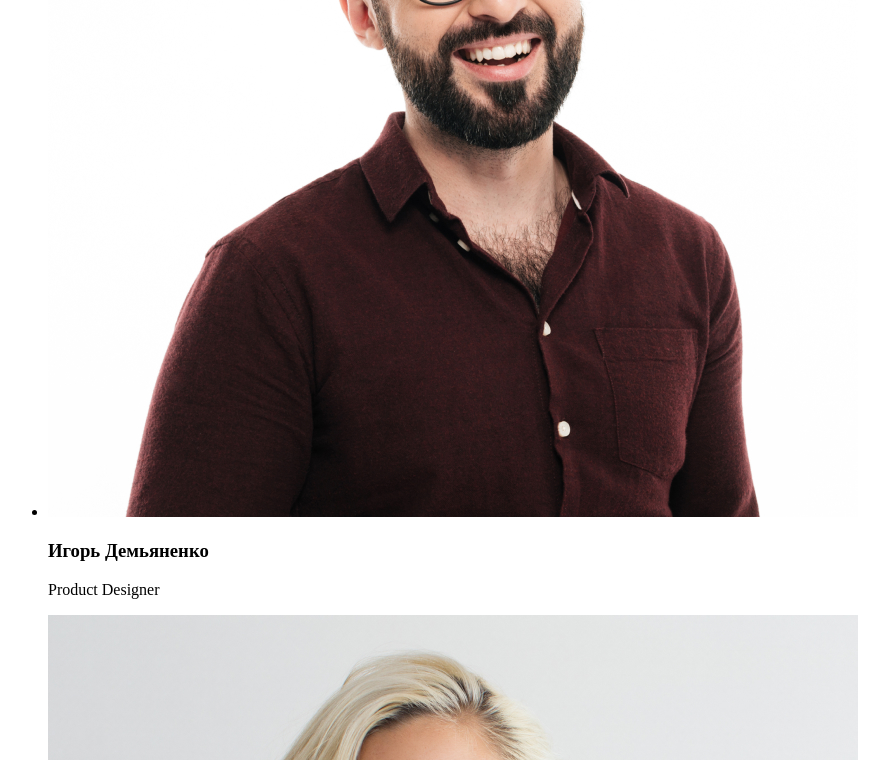
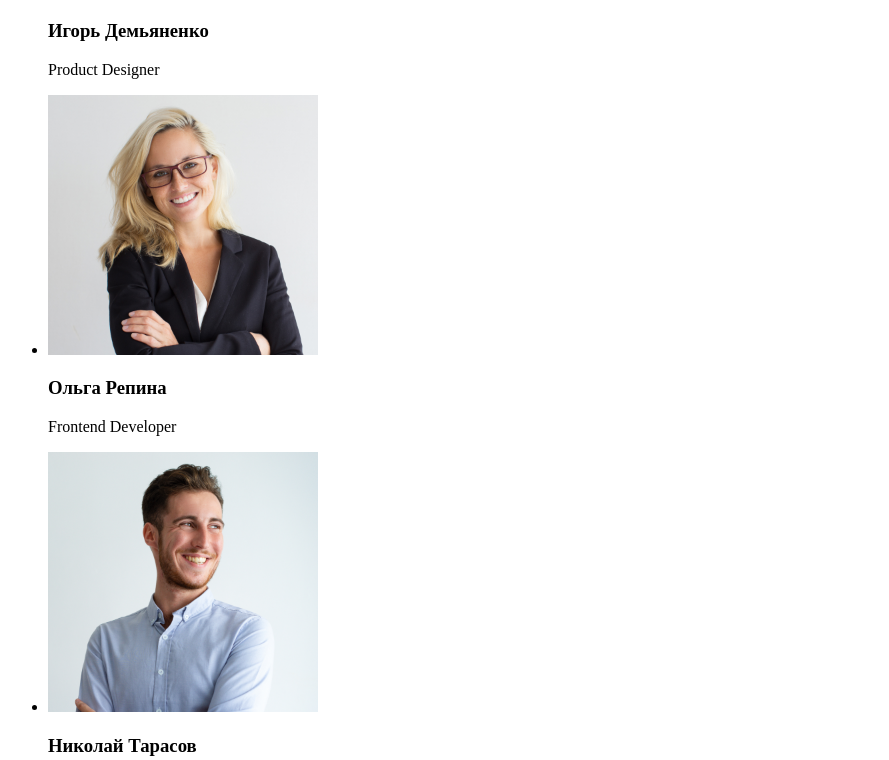
Before and after one commit to MrPaul007/goit-markup-hw-01, a plain HTML site: page index.html in a window 1280 px wide. Shown: the part 1884-2644 px from the top of the page, without its empty margins (0-889 px from the left). Drawn offline with Linux system fonts and the light colour scheme.

Commit message:
Update index.html
fixed after mentor v2.0

```diff
--- a/index.html
+++ b/index.html
@@ -81,25 +81,25 @@
             <h2>Наша команда</h2>
             <ul>
                 <li>
-                    <img src="./images/team1.jpg" alt="фото Игоря" width: 270px; height: 260px;>
+                    <img src="./images/team1.jpg" alt="фото Игоря" width="270px" height="260px">
                     <h3>Игорь Демьяненко</h3>
                     <p lang="en">Product Designer</p>
                 </li>
 
                 <li>
-                    <img src="./images/team2.jpg" alt="фото Ольги" width: 270px; height: 260px;>
+                    <img src="./images/team2.jpg" alt="фото Ольги" width="270px" height="260px">
                     <h3>Ольга Репина</h3>
                     <p lang="en">Frontend Developer</p>
                 </li>
 
                 <li>
-                    <img src="./images/team3.jpg" alt="фото Николая" width: 270px; height: 260px;>
+                    <img src="./images/team3.jpg" alt="фото Николая" width="270px" height="260px">
                     <h3>Николай Тарасов</h3>
                     <p lang="en">Marketing</p>
                 </li>
 
                 <li>
-                    <img src="./images/team4.jpg" alt="фото Михаила" width: 270px; height: 260px;>
+                    <img src="./images/team4.jpg" alt="фото Михаила" width="270px" height="260px">
                     <h3>Михаил Ермаков</h3>
                     <p lang="en">UI Designer</p>
                 </li>
```
